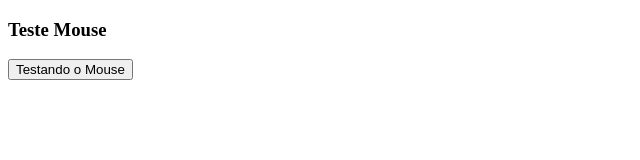
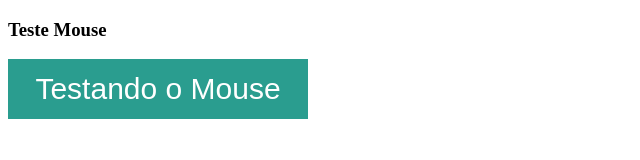
Before and after one commit to gabrielf7/code-programing-exercises, a plain HTML site: page Code_Javascript/04-eventos-mouse/ap-js2_eventos-mouse.html in a window 1280 px wide. Shown: the whole page, without its empty margins (0-640 px from the left). Drawn offline with Linux system fonts and the light colour scheme.

Commit message:
Usando a propriedade ":active" do css

```diff
--- a/Code_Javascript/04-eventos-mouse/ap-js2_eventos-mouse.html
+++ b/Code_Javascript/04-eventos-mouse/ap-js2_eventos-mouse.html
@@ -5,6 +5,19 @@
     <meta name="viewport" content="width=device-width, initial-scale=1.0">
     <title>JavaScript - InterMED</title>
     <script type="text/javascript" src="ap-js2_eventos-mouse.js" ></script>
+    <style>
+      button {
+        width: 300px; height: 60px;
+        background-color: #2a9d8f;
+        color: #fff;
+        cursor: pointer;
+        font-size: 30px;
+        border: none;
+      }
+      button:active {
+        transform: scale(0.95);
+      }
+    </style>
   </head>
   <body>
     <h3>Teste Mouse</h3>
```
